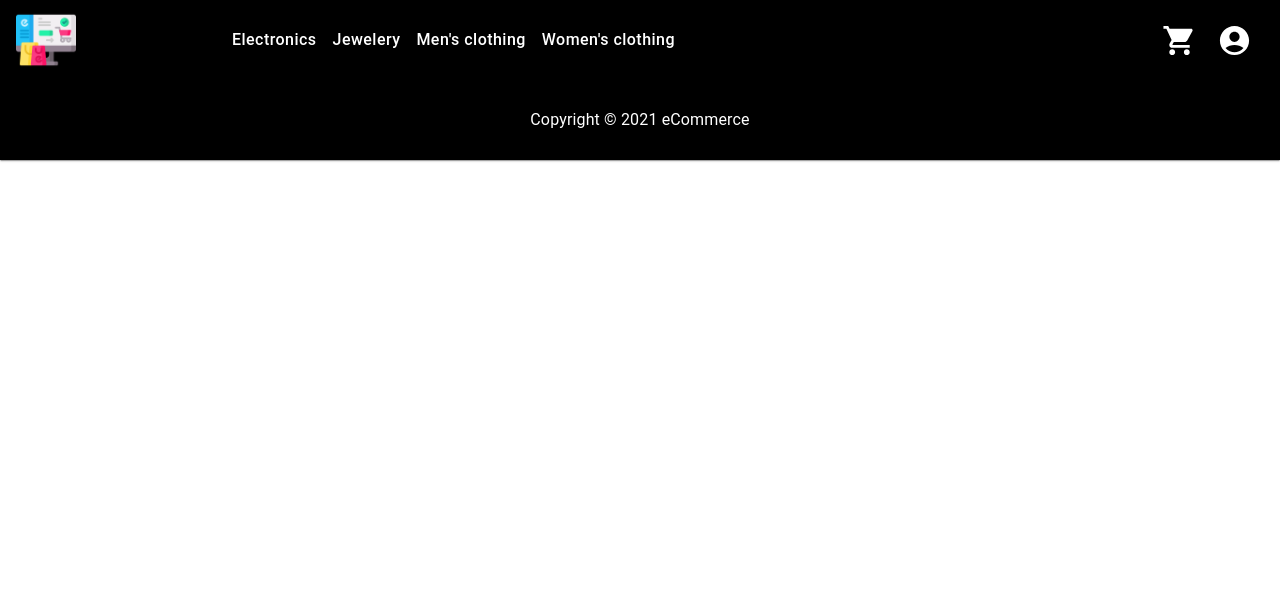
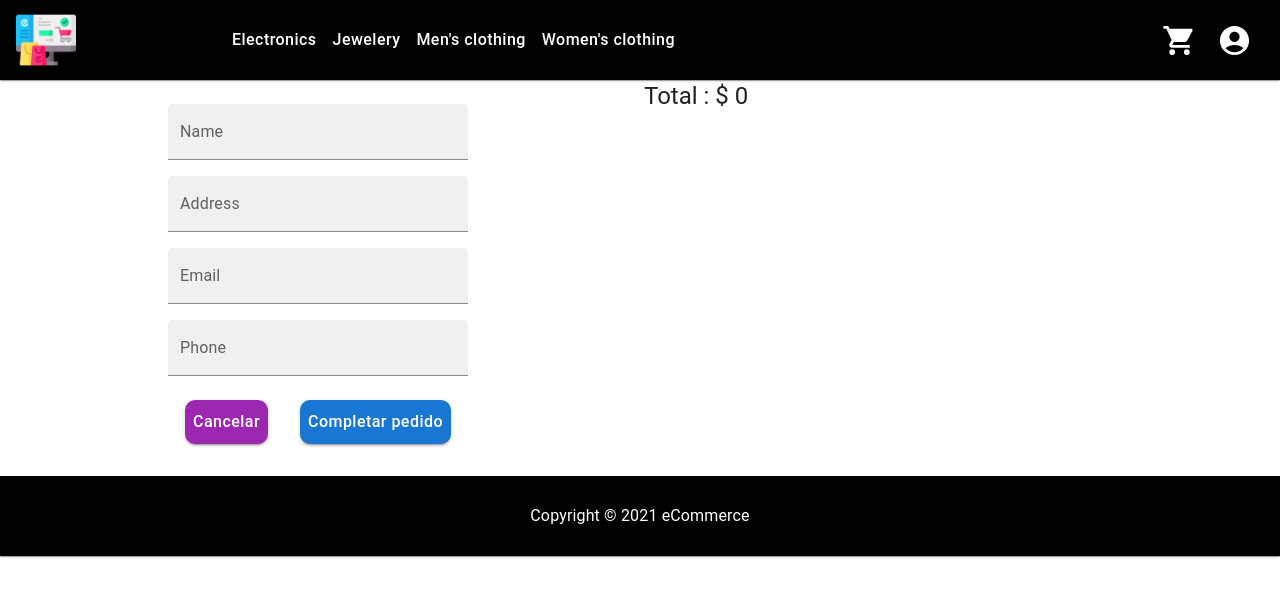
Before and after one commit to germanrogu/coder_proyecto, a React (Create React App) app: page /purchase in a window 1280 px wide. Shown: the top 596 px of the page. Built offline with nearby package versions, Linux system fonts and the light colour scheme.

Commit message:
:sparkles: :construction: :lipstick: Nuevo componente para terminar compra

```diff
--- a/package.json
+++ b/package.json
@@ -14,6 +14,7 @@
     "firebase": "^9.6.3",
     "react": "^17.0.2",
     "react-dom": "^17.0.2",
+    "react-hook-form": "^7.25.0",
     "react-router-dom": "^6.2.1",
     "react-scripts": "4.0.3",
     "web-vitals": "^1.1.2"
--- a/src/components/pages/Cart/Cart.jsx
+++ b/src/components/pages/Cart/Cart.jsx
@@ -70,9 +70,19 @@ export const Cart = () => {
                 justifyContent: "center",
               }}
             >
-              <ButtonCustom variant="contained" color="success">
-                Hacer pedido
-              </ButtonCustom>
+              <Link
+                to={`/purchase`}
+                style={{
+                  display: "flex",
+                  textDecoration: "none",
+                  flexDirection: "column",
+                  alignItems: "center",
+                }}
+              >
+                <ButtonCustom variant="contained" color="success">
+                  Hacer pedido
+                </ButtonCustom>
+              </Link>
             </Grid>
             <Grid
               item
--- /dev/null
+++ b/src/components/pages/Purchase/Purchase.jsx
@@ -0,0 +1,96 @@
+import { Box, Grid, Snackbar, Typography } from "@mui/material";
+import React, { forwardRef, useContext, useState } from "react";
+import { CartContext } from "../../../context/CartContext";
+import { TextFieldCustom } from "../../ui/molecules/TextFieldCustom/TextFieldCustom";
+import { collection, addDoc, serverTimestamp } from "firebase/firestore";
+import { db } from "../../../firebase";
+import { LoadingScreen } from "../../ui/atoms/LoadingScreen/LoadingScreen";
+import MuiAlert from "@mui/material/Alert";
+
+const Alert = forwardRef(function Alert(props, ref) {
+  return <MuiAlert elevation={6} ref={ref} variant="filled" {...props} />;
+});
+
+export const Purchase = () => {
+  const { cartArray, totalPrice, clearCart } = useContext(CartContext);
+  const [loading, setLoading] = useState(false);
+  const [orderId, setOrderId] = useState(0);
+  const [openAlert, setOpenAlert] = useState(false);
+  const orderCollection = collection(db, "orders");
+
+  const onSubmit = (data) => {
+    console.log(data);
+    const Total = totalPrice();
+    const items = {
+      cartArray,
+      Total,
+    };
+    console.log(items);
+    const newOrder = {
+      buyer: data,
+      items: cartArray,
+      created_at: serverTimestamp(),
+      total: Total,
+    };
+    setLoading(true);
+    const sendDoc = addDoc(orderCollection, newOrder);
+    sendDoc
+      .then((result) => {
+        setOrderId(result.id);
+        setOpenAlert(true);
+        setTimeout(() => {
+          clearCart();
+        }, 500);
+        setLoading(false);
+      })
+      .catch((error) => {
+        console.log(error);
+      });
+  };
+
+  return (
+    <>
+      <Snackbar
+        autoHideDuration={3000}
+        anchorOrigin={{ vertical: "top", horizontal: "center" }}
+        open={openAlert}
+        onClose={() => setOpenAlert(false)}
+        message="Orden exitosa"
+      >
+        <Alert
+          onClose={() => setOpenAlert(false)}
+          severity="success"
+          sx={{ width: "100%" }}
+        >
+          Orden creada exitosamente!
+        </Alert>
+      </Snackbar>
+
+      {!loading ? (
+        <Grid container spacing={1}>
+          <Grid item xs={12} md={6}>
+            <TextFieldCustom onSubmit={onSubmit} />
+          </Grid>
+
+          <Grid item xs={12} md={6}>
+            {!!totalPrice ? (
+              <Typography variant="h5">{`Total : $ ${totalPrice()}`} </Typography>
+            ) : (
+              <></>
+            )}
+
+            {orderId ? (
+              <Typography variant="h5">{`Su orden se genero con el siguiente ID : ${orderId}`} </Typography>
+            ) : (
+              <></>
+            )}
+          </Grid>
+        </Grid>
+      ) : (
+        <Box sx={{ display: "flex" }}>
+          <LoadingScreen />
+        </Box>
+      )}
+    </>
+  );
+};
--- /dev/null
+++ b/src/components/ui/molecules/TextFieldCustom/TextFieldCustom.jsx
@@ -0,0 +1,138 @@
+import { Button, TextField } from "@mui/material";
+import { makeStyles, withStyles } from "@mui/styles";
+import React from "react";
+import { Controller } from "react-hook-form";
+import { useForm } from "react-hook-form";
+import { Link } from "react-router-dom";
+
+const useStyles = makeStyles((theme) => ({
+  root: {
+    display: "flex",
+    flexDirection: "column",
+    justifyContent: "center",
+    alignItems: "center",
+    padding: theme.spacing(2),
+
+    "& .MuiTextField-root": {
+      margin: theme.spacing(1),
+      width: "300px",
+    },
+    "& .MuiButtonBase-root": {
+      margin: theme.spacing(2),
+    },
+  },
+}));
+const ButtonCustom = withStyles((theme) => ({
+  root: {
+    "&.MuiButton-root": {
+      textTransform: "none",
+      color: "white",
+      fontSize: "1rem",
+      fontWeight: "500",
+      padding: theme.spacing(1),
+      borderRadius: "10px",
+    },
+  },
+}))(Button);
+
+export const TextFieldCustom = ({onSubmit}) => {
+  const classes = useStyles();
+  const { handleSubmit, control } = useForm();
+
+  // const onSubmit = (data) => {
+  //   console.log(data);
+  // };
+
+  return (
+    <>
+      <form className={classes.root} onSubmit={handleSubmit(onSubmit)}>
+        <Controller
+          name={"Name"}
+          control={control}
+          defaultValue=""
+          render={({ field: { onChange, value }, fieldState: { error } }) => (
+            <TextField
+              label={"Name"}
+              variant="filled"
+              value={value}
+              onChange={onChange}
+              error={!!error}
+              helperText={error ? error.message : null}
+            />
+          )}
+          rules={{ required: "Name required" }}
+        />
+
+        <Controller
+          name={"Address"}
+          control={control}
+          defaultValue=""
+          render={({ field: { onChange, value }, fieldState: { error } }) => (
+            <TextField
+              label={"Address"}
+              variant="filled"
+              value={value}
+              onChange={onChange}
+              error={!!error}
+              helperText={error ? error.message : null}
+            />
+          )}
+          rules={{ required: "Address required" }}
+        />
+
+        <Controller
+          name={"Email"}
+          control={control}
+          defaultValue=""
+          render={({ field: { onChange, value }, fieldState: { error } }) => (
+            <TextField
+              label={"Email"}
+              variant="filled"
+              value={value}
+              onChange={onChange}
+              error={!!error}
+              helperText={error ? error.message : null}
+              type="email"
+            />
+          )}
+          rules={{ required: "Email required" }}
+        />
+
+        <Controller
+          name={"Phone"}
+          control={control}
+          defaultValue=""
+          render={({ field: { onChange, value }, fieldState: { error } }) => (
+            <TextField
+              label={"Phone"}
+              variant="filled"
+              value={value}
+              onChange={onChange}
+              error={!!error}
+              helperText={error ? error.message : null}
+              type="number"
+            />
+          )}
+          rules={{ required: "Phone required" }}
+        />
+
+        <div>
+          <Link
+            to={`/cart`}
+            style={{
+              textDecoration: "none",
+            }}
+          >
+            <ButtonCustom variant="contained" color="secondary">
+              Cancelar
+            </ButtonCustom>
+          </Link>
+
+          <ButtonCustom type="submit" variant="contained" color="primary">
+            Completar pedido
+          </ButtonCustom>
+        </div>
+      </form>
+    </>
+  );
+};
--- a/src/context/CartContext.jsx
+++ b/src/context/CartContext.jsx
@@ -48,16 +48,11 @@ export const CartProvider = ({ children }) => {
 
   const totalPrice = () => {
     const arrayMap = cartArray
-      .map(
-        (item) =>
-          item.product.price * item.quantity
-      )
-      .reduce((previousValue, item) => previousValue + item);
+      .map((item) => item.product.price * item.quantity)
+      .reduce((previousValue, item) => previousValue + item, 0);
 
     return Math.round(arrayMap * 100) / 100;
   };
-
-
 
   const value = {
     cartArray,
--- a/src/routes/AppRouter.jsx
+++ b/src/routes/AppRouter.jsx
@@ -2,6 +2,7 @@ import React from "react";
 import { BrowserRouter, Route, Routes } from "react-router-dom";
 import { Cart } from "../components/pages/Cart/Cart";
 import { Home } from "../components/pages/Home/Home";
+import { Purchase } from "../components/pages/Purchase/Purchase";
 import { ItemDetailContainer } from "../components/ui/molecules/ItemDetailContainer/ItemDetailContainer";
 import { ItemListContainer } from "../components/ui/molecules/ItemListContainer/ItemListContainer";
 import { NavBar } from "../components/ui/organism/AppBar/NavBar";
@@ -16,6 +17,7 @@ export const AppRouter = () => {
         <Route path="/categoria/:id" element={<ItemListContainer />} />
         <Route path="/item/:id" element={<ItemDetailContainer />} />
         <Route path="/cart" element={<Cart />} />
+        <Route path="/purchase" element={<Purchase />} />
       </Routes>
       <Footer />
     </BrowserRouter>
```
Also changed, not shown: 1 other file (tests, documents, lock files or other folders).
